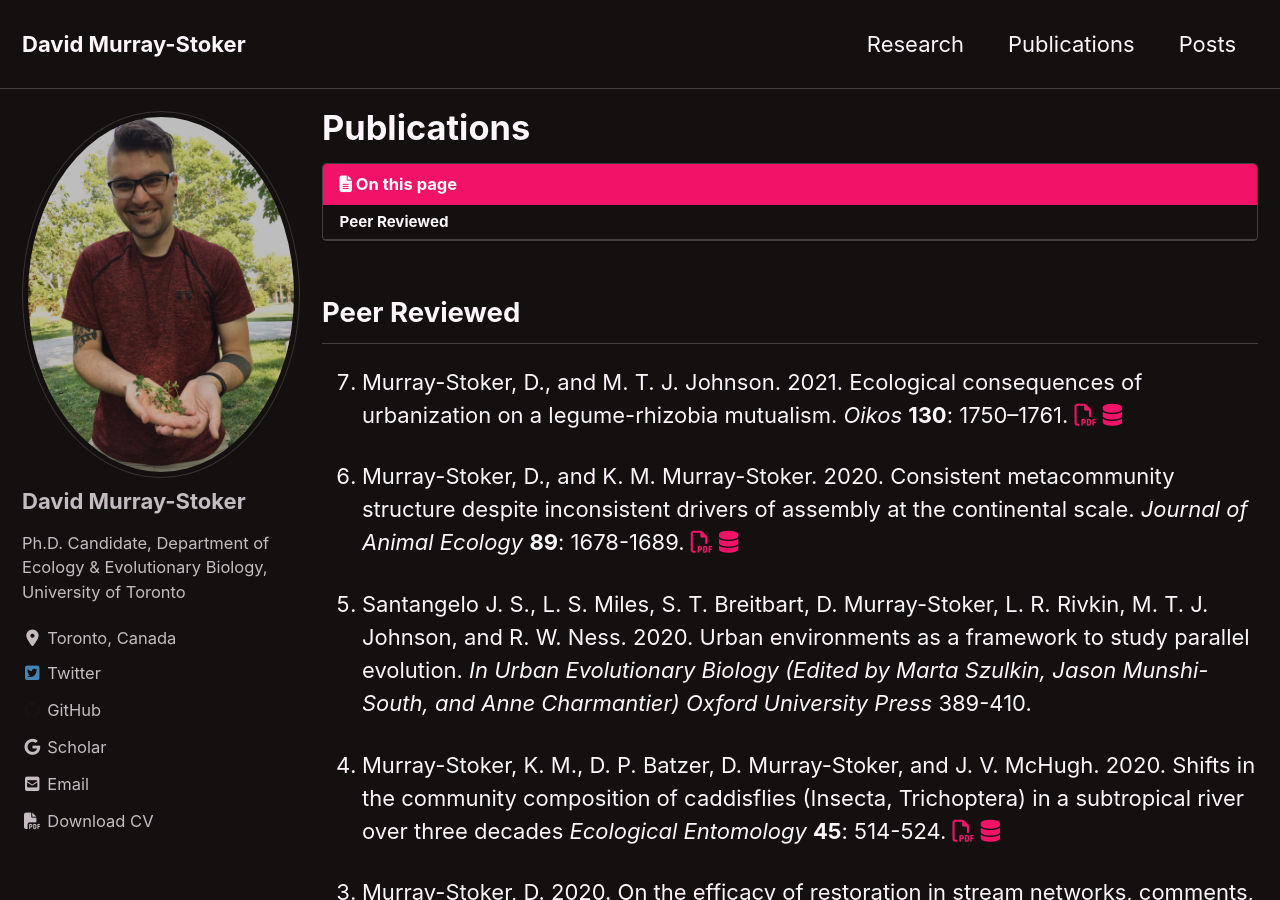
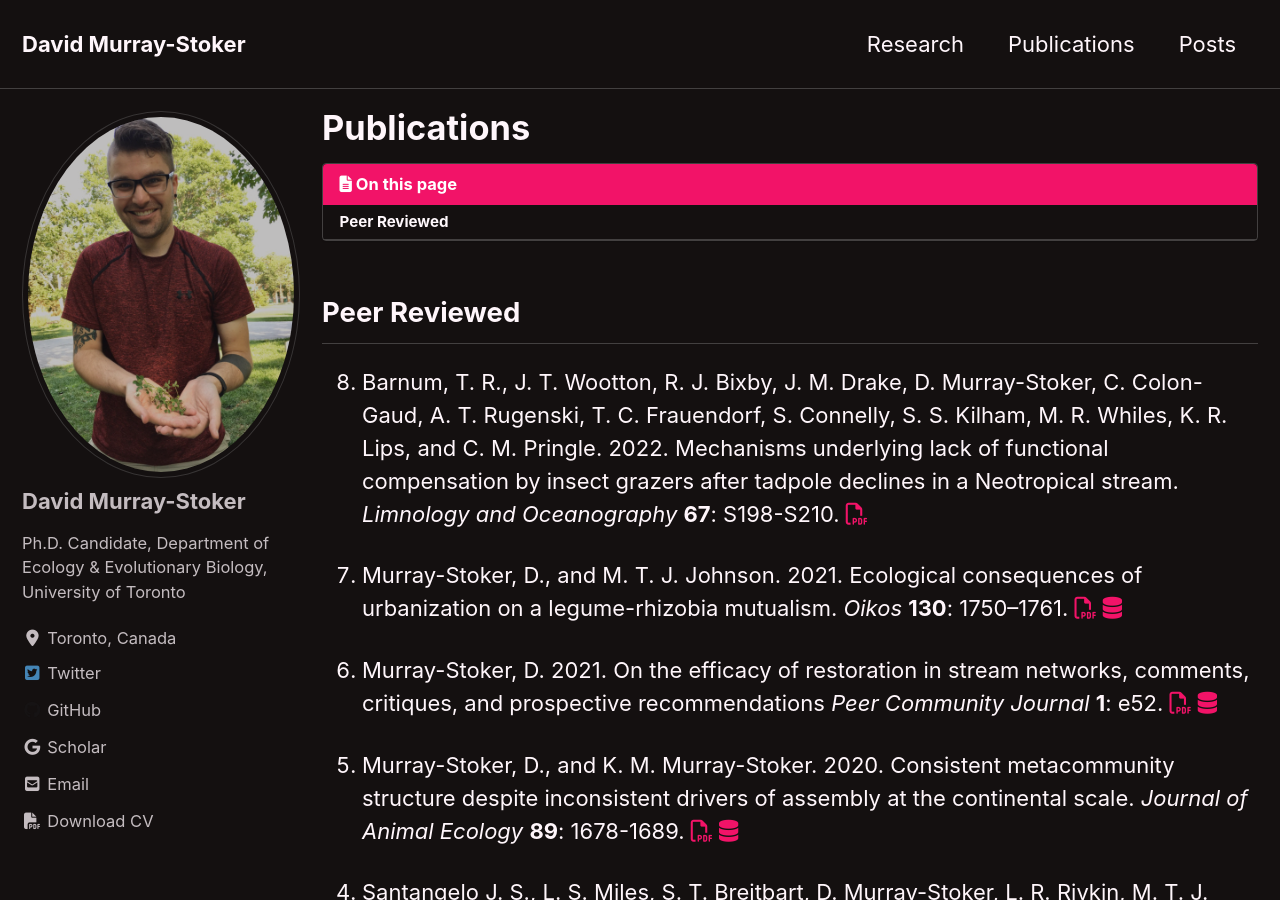
Before and after one commit to dmurraystoker/dmurraystoker.github.io, a Jekyll site: the page built from _pages/publications.md, in a window 1280 px wide and 900 px high. Built offline with Jekyll 4.4.1, drawn with Linux system fonts in a browser that asks for light colours; cached includes are drawn as plain includes; nearby versions of some CDN libraries; some of the changed text lies outside the part shown.

Commit message:
Update publications.yaml

```diff
--- a/_data/publications.yaml
+++ b/_data/publications.yaml
@@ -1,17 +1,17 @@
 ---
 
-- id: Barnum_et_al_in_press
+- id: Barnum_et_al_2022
   authors: Barnum, T. R., J. T. Wootton, R. J. Bixby, J. M. Drake, D. Murray-Stoker, C. Colon-Gaud, A. T. Rugenski, T. C. Frauendorf, S. Connelly, S. S. Kilham, M. R. Whiles, K. R. Lips, and C. M. Pringle.
   title: Mechanisms underlying lack of functional compensation by insect grazers after tadpole declines in a Neotropical stream.
   journal: Limnology and Oceanography
-  year: In press
-  volume: TBD
-  pages: TBD
+  year: 2022
+  volume: 67
+  pages: S198-S210
   openaccess: false
-  pdf-url:
+  pdf-url: https://aslopubs.onlinelibrary.wiley.com/doi/full/10.1002/lno.11904
   data-url:
 
-  - id: Murray-Stoker-Johnson_2021
+- id: Murray-Stoker-Johnson_2021
   authors: Murray-Stoker, D., and M. T. J. Johnson.
   title: Ecological consequences of urbanization on a legume-rhizobia mutualism.
   journal: Oikos
@@ -19,8 +19,19 @@
   volume: 130
   pages: 1750–1761
   openaccess: false
-  pdf-url: https://www.biorxiv.org/content/10.1101/2021.01.24.427992v2
+  pdf-url: https://onlinelibrary.wiley.com/doi/full/10.1111/oik.08341
   data-url: https://zenodo.org/record/4459724#.YQx6RtNKgbk
+
+- id: Murray-Stoker2021
+  authors: Murray-Stoker, D.
+  title: On the efficacy of restoration in stream networks, comments, critiques, and prospective recommendations
+  journal: Peer Community Journal
+  year: 2021
+  volume: 1
+  pages: e52
+  openaccess: true
+  pdf-url: https://peercommunityjournal.org/articles/10.24072/pcjournal.52/
+  data-url: https://figshare.com/articles/On_the_relativity_and_efficacy_of_restoration_in_stream_networks_comment/6448010
 
 - id: Murray-Stoker_Murray-Stoker2020
   authors: Murray-Stoker, D., and K. M. Murray-Stoker.
@@ -55,17 +66,6 @@
   pdf-url: https://onlinelibrary.wiley.com/doi/full/10.1111/een.12822
   data-url: https://figshare.com/articles/dataset/Shifts_in_the_community_composition_of_caddisflies_Insecta_Trichoptera_in_a_subtropical_river_over_three_decades/14237687
 
-- id: Murray-Stoker2020
-  authors: Murray-Stoker, D.
-  title: On the efficacy of restoration in stream networks, comments, critiques, and prospective recommendations
-  journal: bioRxiv
-  year: 2020
-  volume: 611939
-  pages: 1-17. version 7. Peer-reviewed and recommended by Peer Community In Ecology doi, 10.24072/pci.ecology.100052
-  openaccess: true
-  pdf-url: https://www.biorxiv.org/content/10.1101/611939v8
-  data-url: https://figshare.com/articles/On_the_relativity_and_efficacy_of_restoration_in_stream_networks_comment/6448010
-
 - id: Murray_et_al_2018
   authors: Murray, K. M., D. Stoker, C. M. Pringle, and T. N. Simon.
   title: Is spatial variation in population size structures of a stream-dwelling caddisfly due to the altered effects of a predator by a thirdparty species?
```
